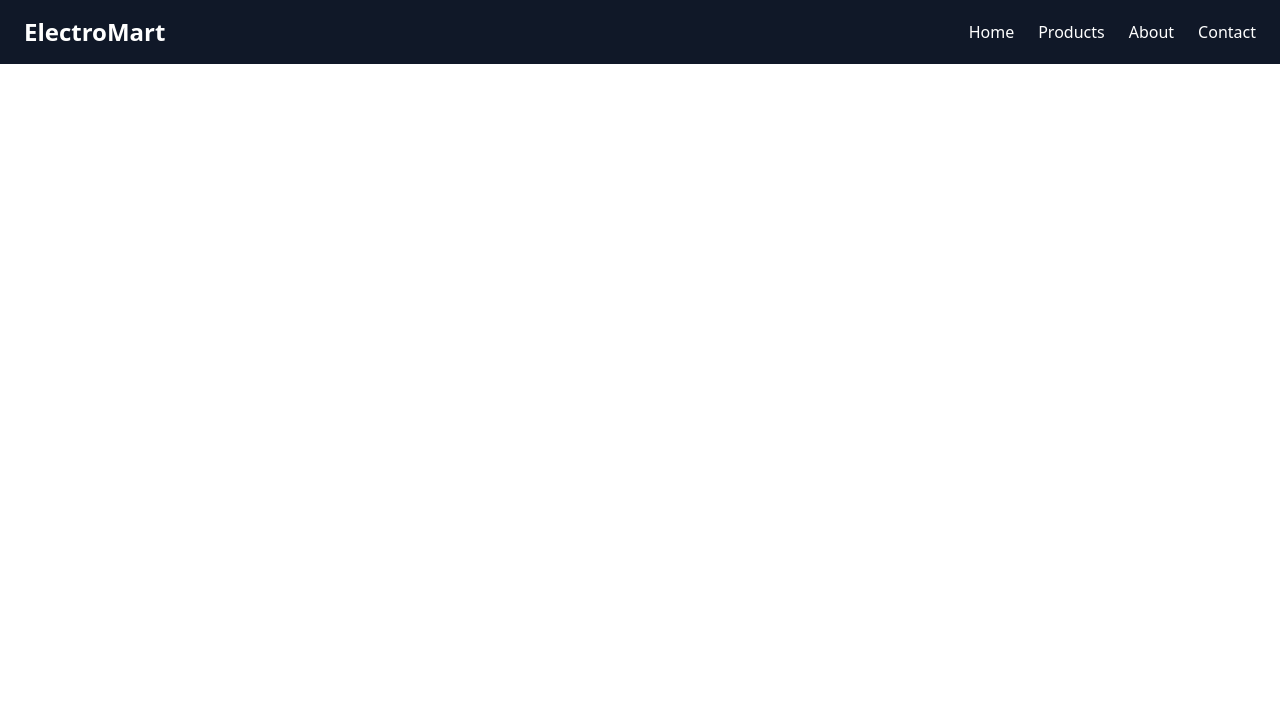
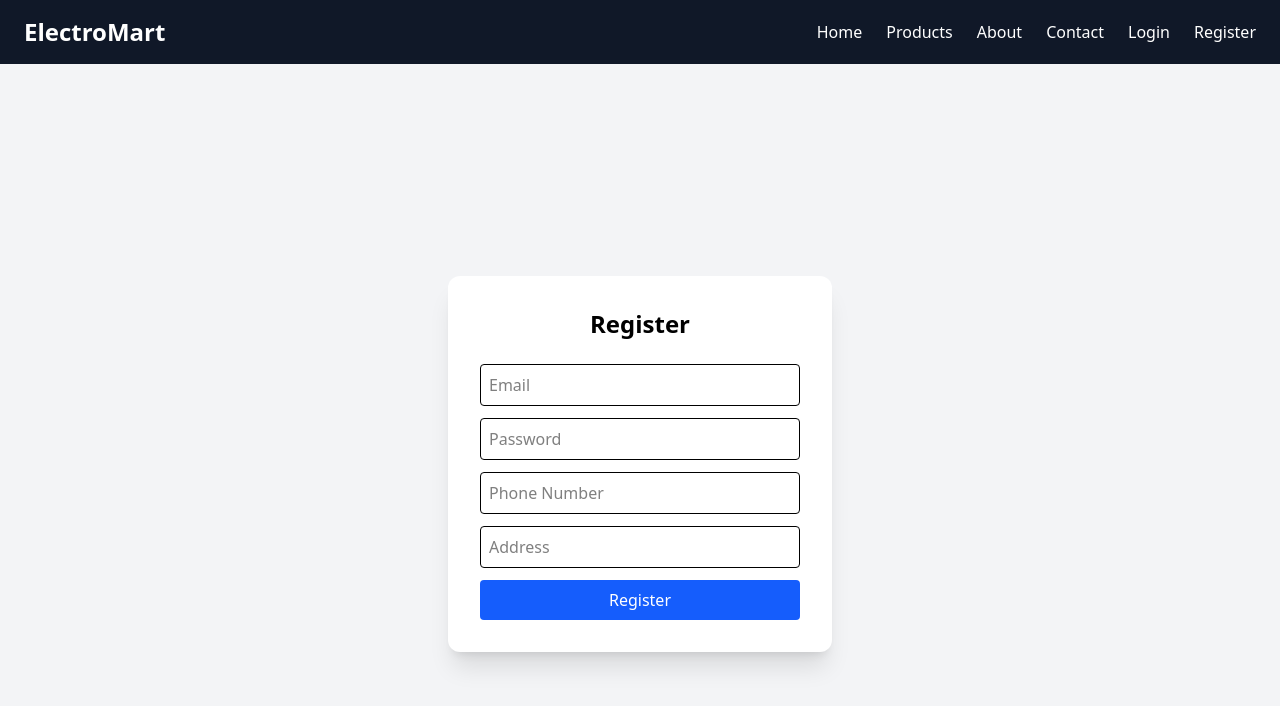
Before and after one commit to Nithinlinga/Electronics-Ecommerce, a React (Vite) app: page /register in a window 1280 px wide. Shown: the top 706 px of the page. Built offline with nearby package versions, Linux system fonts and the light colour scheme.

Commit message:
product page design

```diff
--- a/package.json
+++ b/package.json
@@ -11,6 +11,7 @@
   },
   "dependencies": {
     "@tailwindcss/vite": "^4.1.17",
+    "axios": "^1.13.2",
     "react": "^19.2.0",
     "react-dom": "^19.2.0",
     "react-router-dom": "^7.9.6",
--- a/src/App.jsx
+++ b/src/App.jsx
@@ -1,16 +1,28 @@
 import { BrowserRouter as Router, Routes, Route } from "react-router-dom";
 import LandingPage from "./components/LandingPage";
 import Navbar from "./components/Navbar";
+
+// Import new pages
+import Login from "./components/Login";
+import Register from "./components/Register";
+import Home from "./components/Home";
+import Products from "./components/products";
 
 function App() {
   return (
     <Router>
       <Navbar />
       <Routes>
+        {/* Existing Routes */}
         <Route path="/" element={<LandingPage />} />
-        <Route path="/products" element={<div className="p-6">Products Page</div>} />
+        <Route path="/products" element={<Products/>} />
         <Route path="/about" element={<div className="p-6">About Us Page</div>} />
         <Route path="/contact" element={<div className="p-6">Contact Page</div>} />
+        <Route path="/home" element={<Home />}/>
+
+        {/* Added Auth Routes */}
+        <Route path="/login" element={<Login />} />
+        <Route path="/register" element={<Register />} />
       </Routes>
     </Router>
   );
--- /dev/null
+++ b/src/components/Home.jsx
@@ -0,0 +1,59 @@
+import React, { useEffect, useState } from "react";
+import axios from "axios";
+
+const Home = () => {
+  const [products, setProducts] = useState([]);
+
+  const token = localStorage.getItem("token");
+
+  useEffect(() => {
+    const fetchProducts = async () => {
+      try {
+        const res = await axios.get(
+          "http://localhost:9002/app1/api/products/my-products",
+          {
+            headers: {
+              Authorization: `Bearer ${token}`,
+            },
+          }
+        );
+        setProducts(res.data);
+      } catch (error) {
+        console.error("Error fetching purchased products");
+      }
+    };
+
+    fetchProducts();
+  }, [token]);
+
+  return (
+    <div className="p-8 bg-gray-100 min-h-screen">
+      <h1 className="text-3xl font-bold mb-6 text-gray-700">
+        Purchased Products
+      </h1>
+
+      {products.length === 0 ? (
+        <p className="text-gray-600">No purchased products found.</p>
+      ) : (
+        <div className="grid grid-cols-1 md:grid-cols-3 gap-6">
+          {products.map((p) => (
+            <div
+              key={p.id}
+              className="bg-white shadow-md rounded-xl p-4 flex flex-col items-center"
+            >
+              <img
+                src={p.image}
+                alt={p.name}
+                className="w-32 h-32 object-cover rounded-md"
+              />
+              <h3 className="text-xl font-semibold mt-2">{p.name}</h3>
+              <p className="text-gray-500">₹{p.price}</p>
+            </div>
+          ))}
+        </div>
+      )}
+    </div>
+  );
+};
+
+export default Home;
--- /dev/null
+++ b/src/components/Login.jsx
@@ -0,0 +1,76 @@
+import React, { useState } from "react";
+import axios from "axios";
+import { useNavigate } from "react-router-dom";
+
+const Login = () => {
+  const [email, setEmail] = useState("");
+  const [password, setPassword] = useState("");
+  const navigate = useNavigate();
+
+  const handleSubmit = async (e) => {
+    e.preventDefault();
+
+    try {
+      const res = await axios.post("http://localhost:9001/app1/api/auth/login", {
+        email,
+        password,
+      });
+
+      alert("Login Successful!");
+
+      // save token
+      localStorage.setItem("token", res.data.token);
+
+      // redirect to home
+      navigate("/home");
+    } catch (err) {
+      alert("Login Failed!");
+    }
+  };
+
+  return (
+    <div className="flex justify-center items-center h-screen bg-gray-100">
+      <div className="w-full max-w-sm bg-white shadow-lg rounded-xl p-6">
+
+        <h1 className="text-2xl font-bold text-center mb-6 text-gray-700">
+          Login
+        </h1>
+
+        <form className="flex flex-col space-y-4">
+          {/* Email */}
+          <div>
+            <label className="block mb-1 font-medium text-gray-600">Email</label>
+            <input
+              type="email"
+              className="w-full px-3 py-2 border rounded-lg focus:ring-2 focus:ring-blue-400"
+              placeholder="Enter your email"
+              onChange={(e) => setEmail(e.target.value)}
+            />
+          </div>
+
+          {/* Password */}
+          <div>
+            <label className="block mb-1 font-medium text-gray-600">Password</label>
+            <input
+              type="password"
+              className="w-full px-3 py-2 border rounded-lg focus:ring-2 focus:ring-blue-400"
+              placeholder="Enter your password"
+              onChange={(e) => setPassword(e.target.value)}
+            />
+          </div>
+
+          {/* Submit Button */}
+          <button
+            className="w-full py-2 bg-blue-600 hover:bg-blue-700 text-white rounded-lg font-semibold transition"
+            onClick={handleSubmit}
+          >
+            Login
+          </button>
+        </form>
+
+      </div>
+    </div>
+  );
+};
+
+export default Login;
--- a/src/components/Navbar.jsx
+++ b/src/components/Navbar.jsx
@@ -9,6 +9,10 @@ export default function Navbar() {
         <Link to="/products" className="hover:text-yellow-400">Products</Link>
         <Link to="/about" className="hover:text-yellow-400">About</Link>
         <Link to="/contact" className="hover:text-yellow-400">Contact</Link>
+
+        {/* New buttons */}
+        <Link to="/login" className="hover:text-yellow-400">Login</Link>
+        <Link to="/register" className="hover:text-yellow-400">Register</Link>
       </div>
     </nav>
   );
--- /dev/null
+++ b/src/components/Products.jsx
@@ -0,0 +1,53 @@
+import axios from "axios";
+import React, { useEffect, useState } from "react";
+
+const Products = () => {
+  const [allProducts, setAllProducts] = useState([]);
+
+  const fetchProducts = async () => {
+    try {
+      const res = await axios.get("http://localhost:9001/app2/api/product/all");
+      setAllProducts(res.data);
+      console.log(res.data);
+    } catch (err) {
+      console.log(err);
+    }
+  };
+
+  useEffect(() => {
+    fetchProducts();
+  }, []);
+
+  return (
+    <div style={{ padding: "20px" }}>
+      <h2>All Products</h2>
+
+      {allProducts.length === 0 ? (
+        <p>No Products Found</p>
+      ) : (
+        <div>
+          {allProducts.map((p) => (
+            <div
+              key={p.productId}
+              style={{
+                border: "1px solid gray",
+                padding: "12px",
+                marginBottom: "10px",
+                borderRadius: "6px",
+              }}
+            >
+              <h3>{p.productName}</h3>
+              <p><b>Product ID:</b> {p.productId}</p>
+              <p><b>Auth ID:</b> {p.authId}</p>
+              <p><b>Type:</b> {p.type}</p>
+              <p><b>Price:</b> ₹{p.price}</p>
+              <p><b>Created At:</b> {p.createdAt}</p>
+            </div>
+          ))}
+        </div>
+      )}
+    </div>
+  );
+};
+
+export default Products;
--- /dev/null
+++ b/src/components/Register.jsx
@@ -0,0 +1,65 @@
+import { useState } from "react";
+import axios from "axios";
+
+export default function Register() {
+  const [form, setForm] = useState({
+    email: "",
+    password: "",
+    phoneNo: "",
+    address: "",
+  });
+
+  const handleChange = (e) => {
+    setForm({ ...form, [e.target.name]: e.target.value });
+  };
+
+  const handleSubmit = async (e) => {
+    e.preventDefault();
+    try {
+      const res = await axios.post("http://localhost:9001/app1/api/auth/register", form);
+      alert("Registered Successfully!");
+      console.log(res.data);
+    } catch (err) {
+      alert("Registration failed");
+    }
+  };
+
+  return (
+    <div className="flex justify-center items-center min-h-screen bg-gray-100">
+      <form onSubmit={handleSubmit} className="bg-white p-8 rounded-xl shadow-xl w-96">
+        <h2 className="text-2xl font-bold mb-6 text-center">Register</h2>
+
+        <input
+          name="email"
+          type="email"
+          placeholder="Email"
+          className="w-full p-2 border rounded mb-3"
+          onChange={handleChange}
+        />
+        <input
+          name="password"
+          type="password"
+          placeholder="Password"
+          className="w-full p-2 border rounded mb-3"
+          onChange={handleChange}
+        />
+        <input
+          name="phoneNo"
+          placeholder="Phone Number"
+          className="w-full p-2 border rounded mb-3"
+          onChange={handleChange}
+        />
+        <input
+          name="address"
+          placeholder="Address"
+          className="w-full p-2 border rounded mb-3"
+          onChange={handleChange}
+        />
+
+        <button className="w-full bg-blue-600 text-white py-2 rounded hover:bg-blue-700">
+          Register
+        </button>
+      </form>
+    </div>
+  );
+}
```
Also changed, not shown: 1 other file (tests, documents, lock files or other folders).
